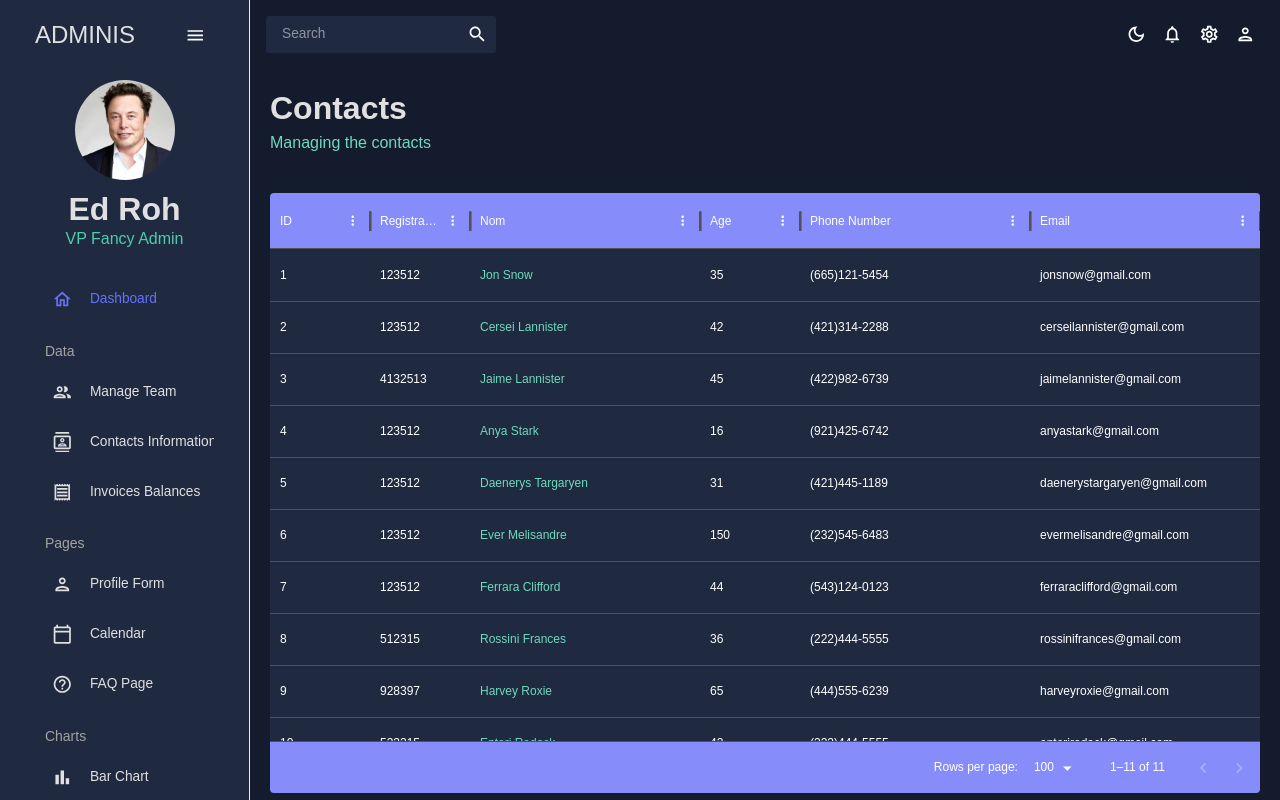
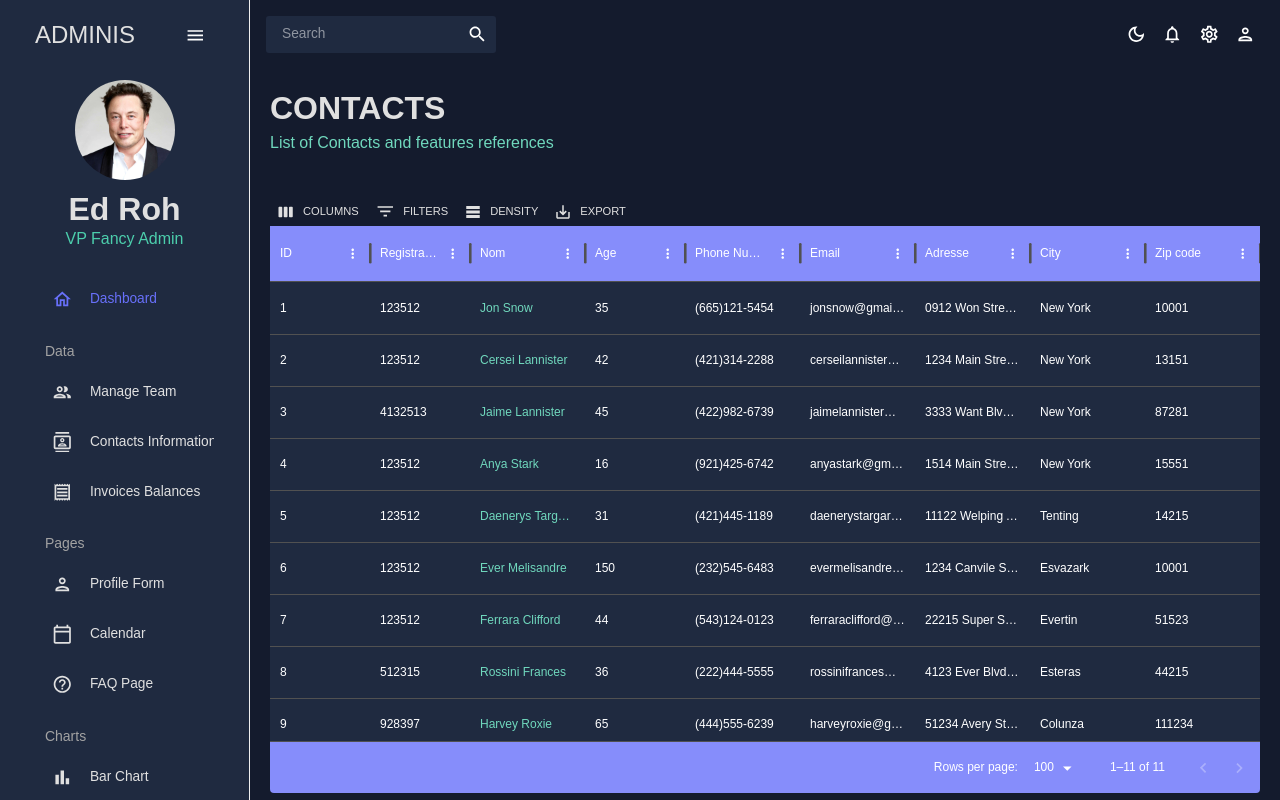
Before and after one commit to Coucodeur/react-dashboard, a React (Create React App) app: page /contacts in a window 1280 px wide. Built offline with nearby package versions, Linux system fonts and the light colour scheme.

Commit message:
contact page OK

```diff
--- a/src/scenes/contacts/index.jsx
+++ b/src/scenes/contacts/index.jsx
@@ -24,7 +24,8 @@ const Contacts = () => {
       flex: 1,
       cellClassName: "name-column--cell"
     },
-    { field: "age",
+    {
+      field: "age",
       headerName: "Age",
       type: "number",
       headerAlign: "left",
@@ -40,11 +41,25 @@ const Contacts = () => {
       headerName: "Email",
       flex: 1
     },
-
+    {
+      field: "address",
+      headerName: "Adresse",
+      flex: 1
+    },
+    {
+      field: "city",
+      headerName: "City",
+      flex: 1
+    },
+    {
+      field: "zipCode",
+      headerName: "Zip code",
+      flex: 1
+    }
   ]
   return (
     <Box m="20px">
-      <Header title="Contacts" subtitle="Managing the contacts" />
+      <Header title="CONTACTS" subtitle="List of Contacts and features references" />
       <Box
       m="40px 0 0 0"
       height="75vh"
@@ -78,12 +93,18 @@ const Contacts = () => {
           display: "flex",
           justifyContent: "center",
           alignItems: "center",
+        },
+        "& .MuiDataGrid-toolbarContainer .MuiButton-text":{
+          color: `${colors.grey[100]} !important`,
         }
       }}
       >
         <DataGrid
         rows={mockDataContacts}
         columns={columns}
+        slots={{
+          toolbar: GridToolbar,
+        }}
         />
       </Box>
     </Box>
```
Also changed, not shown: src/App.js (+8 -8 lines).
